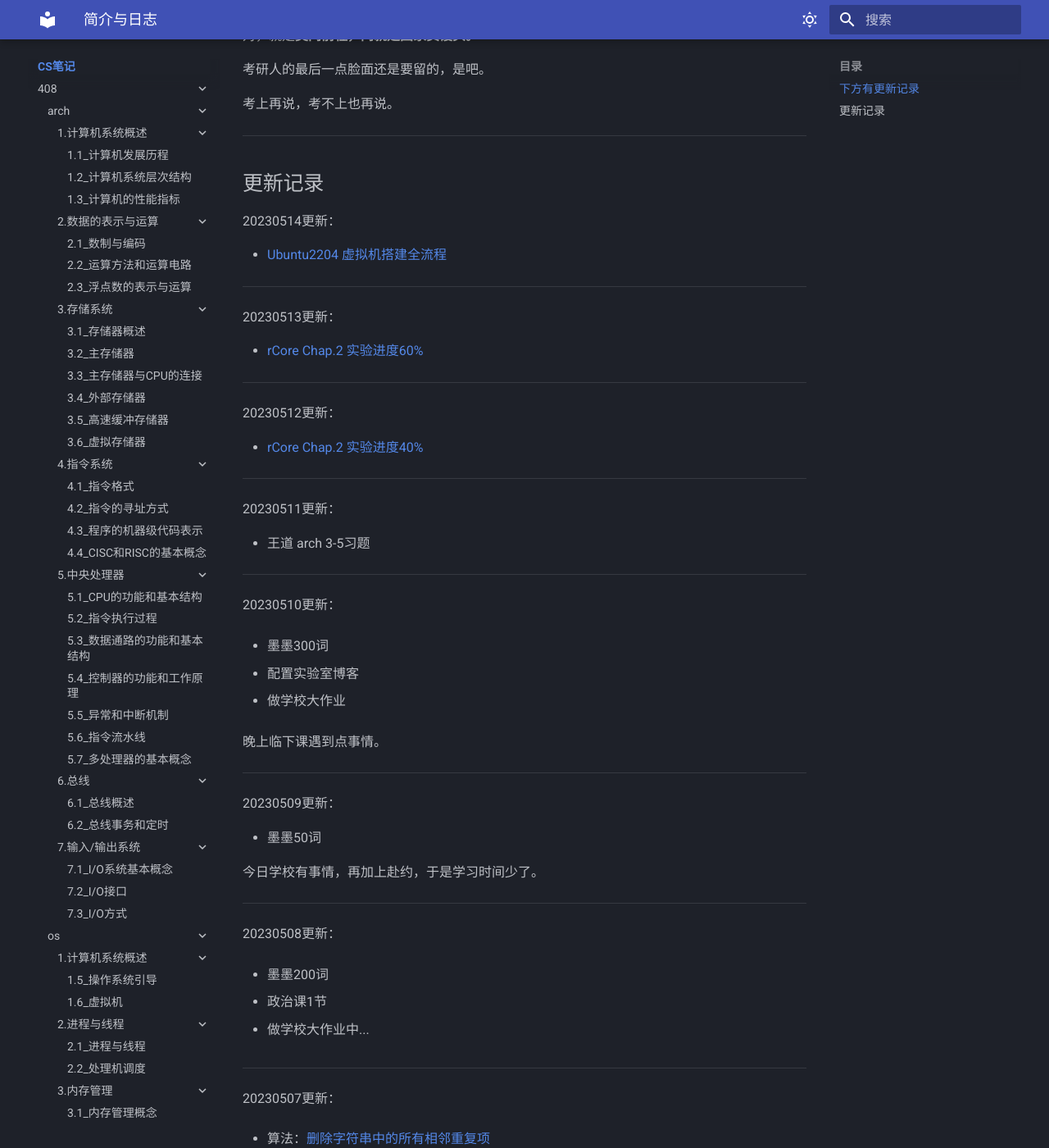
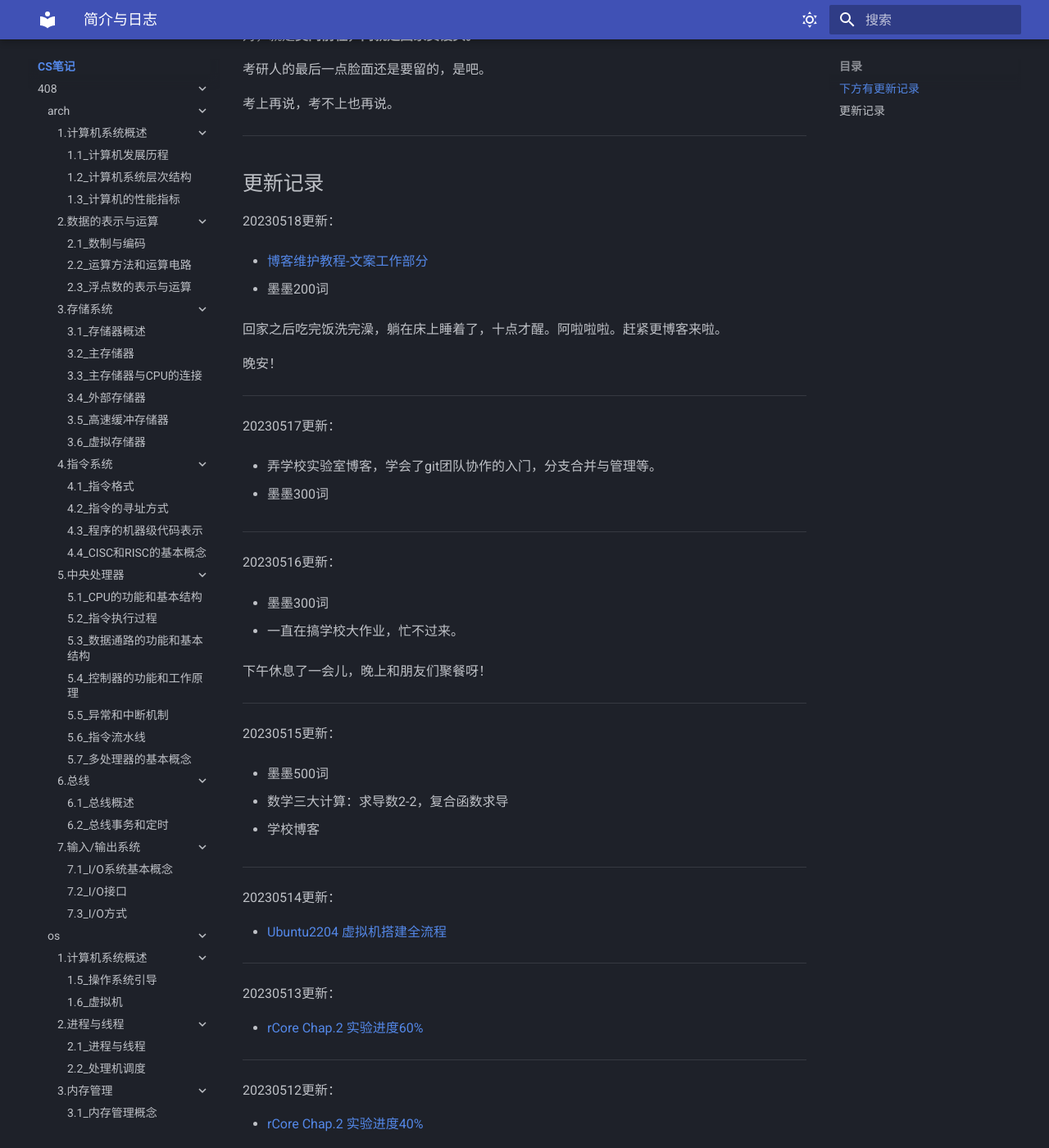
Before and after one commit to Haohahahaha/cs, an MkDocs documentation site: the page built from docs/index.md, in a window 1280 px wide and 1400 px high, scrolled down 1053 px. Shown: the whole window at 82% size. Built offline with MkDocs 1.6.1 and Material for MkDocs 9.7.7, drawn with Linux system fonts in a browser that asks for light colours.

Commit message:
2023-05-19_00:20:40 update

```diff
--- a/docs/index.md
+++ b/docs/index.md
@@ -56,11 +56,53 @@
 
 ## 更新记录
 
+20230518更新：
+
+- [博客维护教程-文案工作部分](http://cs.haohaha.cn/greenhand/Blog_Maintainance_CW/Blog_Maintenance-Content_Workers/)
+
+- 墨墨200词
+
+回家之后吃完饭洗完澡，躺在床上睡着了，十点才醒。阿啦啦啦。赶紧更博客来啦。
+
+晚安！
+
+---
+
+20230517更新：
+
+- 弄学校实验室博客，学会了git团队协作的入门，分支合并与管理等。
+
+- 墨墨300词
+
+
+---
+
+20230516更新：
+
+- 墨墨300词
+
+- 一直在搞学校大作业，忙不过来。
+
+下午休息了一会儿，晚上和朋友们聚餐呀！
+
+---
+
+20230515更新：
+
+- 墨墨500词
+
+- 数学三大计算：求导数2-2，复合函数求导
+
+- 学校博客
+
+---
+
 20230514更新：
 
 - [Ubuntu2204 虚拟机搭建全流程](http://cs.haohaha.cn/greenhand/Ubuntu2204-greenhand/)
 
 ---
+
 20230513更新：
 
 - [rCore Chap.2 实验进度60%](https://github.com/Haohahahaha/Hz-oslab-rCore/commits/ch2)
--- a/mkdocs.yml
+++ b/mkdocs.yml
@@ -24,7 +24,6 @@ theme:
     - search.suggest
     - search.highlight
     - content.code.copy
-    - content.action.edit
   language: zh
 
 edit_uri: edit/main/docs
```
